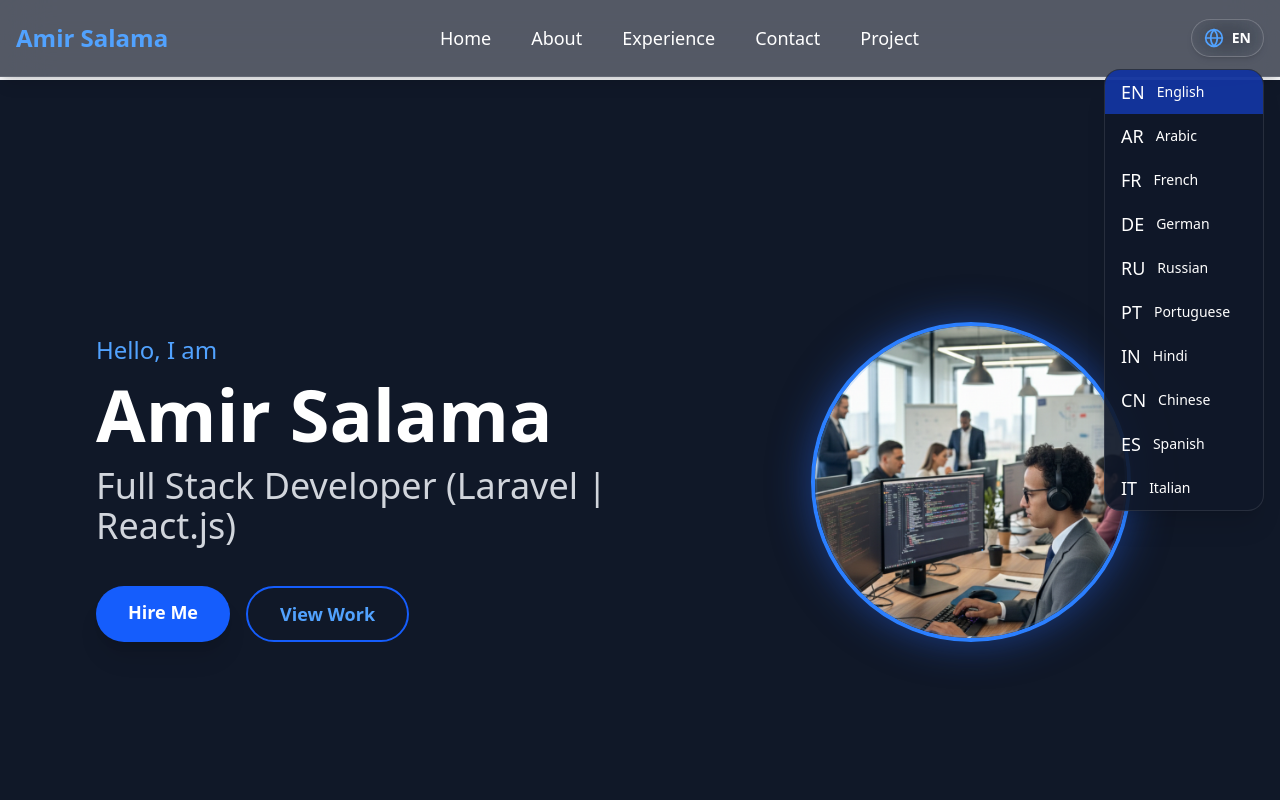
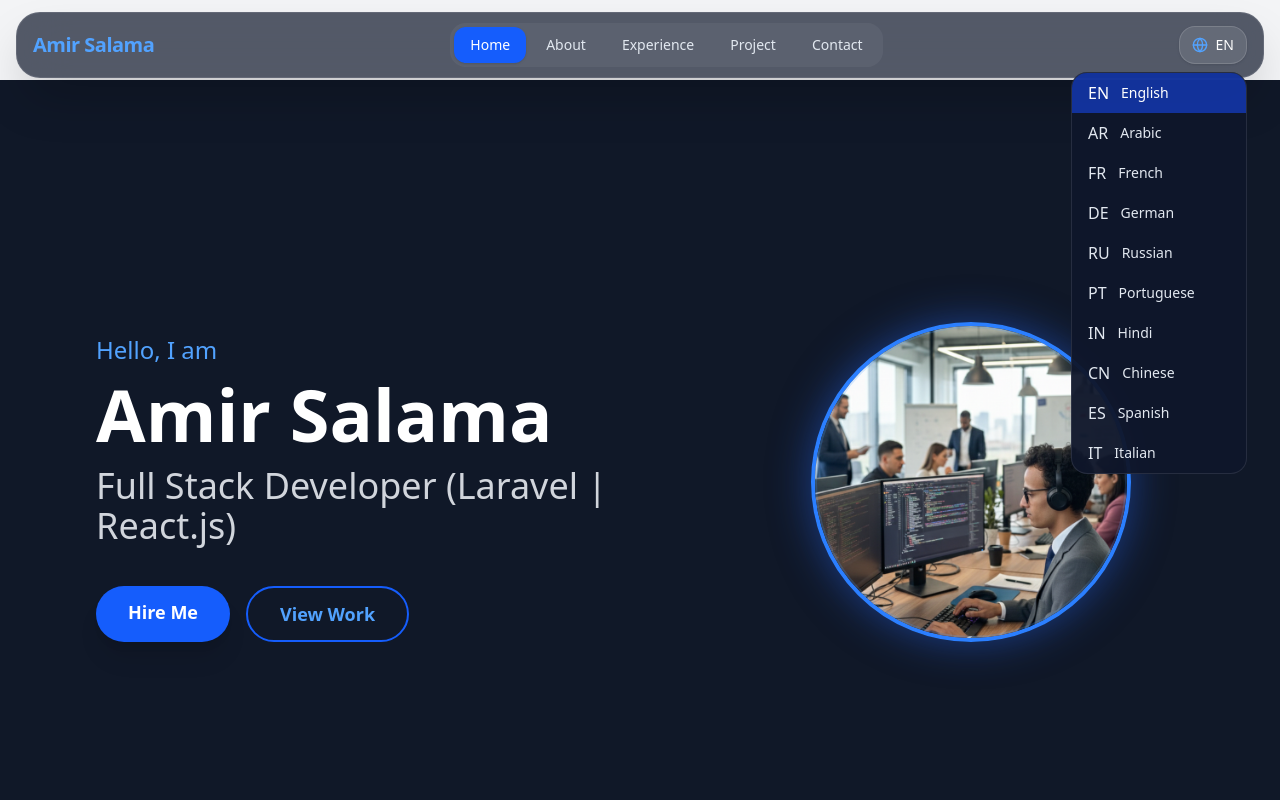
Before and after one commit to amirsalama2002/my-portfolio-app, a React (Vite) app: page / in a window 1280 px wide. Both pictures are taken after a click on the button "EN". Shown: the top 800 px of the page. Built offline with nearby package versions, Linux system fonts and the light colour scheme.

Commit message:
mmmmmmmmmm

```diff
--- a/src/App.jsx
+++ b/src/App.jsx
@@ -17,7 +17,7 @@ function App() {
 
   return (
     // <Router> لتغليف التطبيق
-    <Router>
+    <Router className="dark:bg-gray-900">
       <div className="min-h-screen bg-gray-100 dark:bg-gray-900">
 
         {/* شريط التنقل (Navbar) يبقى في الخارج ليظهر في كل الصفحات */}
--- a/src/components/Navbar.jsx
+++ b/src/components/Navbar.jsx
@@ -1,129 +1,123 @@
-import React, { useState } from 'react';
-import { useTranslation } from 'react-i18next';
-import { Link } from 'react-router-dom';
-import { motion, AnimatePresence } from 'framer-motion';
-import { Menu, X, Globe } from 'lucide-react';
-import toast, { Toaster } from 'react-hot-toast'; // ✅ إضافه المكتبة
+import React, { useState, useMemo } from 'react'
+import { Link, NavLink } from 'react-router-dom'
+import { useTranslation } from 'react-i18next'
+import { motion, AnimatePresence } from 'framer-motion'
+import { Menu, X, Globe } from 'lucide-react'
+import toast, { Toaster } from 'react-hot-toast'
 
-const Navbar = () => {
-  const { t, i18n } = useTranslation();
-  const [isOpen, setIsOpen] = useState(false);
-  const [isLangOpen, setIsLangOpen] = useState(false);
-  const isRTL = i18n.language === 'ar';
+export default function Navbar() {
+  const { t, i18n } = useTranslation()
+  const [open, setOpen] = useState(false)
+  const [langOpen, setLangOpen] = useState(false)
+  const isRTL = i18n.language === 'ar'
 
-  const languages = [
+  const languages = useMemo(() => ([
     { code: 'en', label: t('lango.en'), flag: 'EN' },
     { code: 'ar', label: t('lango.ar'), flag: 'AR' },
     { code: 'fr', label: t('lango.fr'), flag: 'FR' },
     { code: 'de', label: t('lango.de'), flag: 'DE' },
     { code: 'ru', label: t('lango.ru'), flag: 'RU' },
     { code: 'pt', label: t('lango.pt'), flag: 'PT' },
-    { code: 'हिंदी', label: t('lango.hi'), flag: 'IN' },
+    { code: 'hi', label: t('lango.hi'), flag: 'IN' },
     { code: 'cn', label: t('lango.cn'), flag: 'CN' },
-    { code: 'esp', label: t('lango.es'), flag: 'ES' },
+    { code: 'es', label: t('lango.es'), flag: 'ES' },
     { code: 'it', label: t('lango.it'), flag: 'IT' },
-  ];
+  ]), [t])
 
-  const currentLang = languages.find(l => l.code === i18n.language) || languages[0];
+  const currentLang = languages.find(l => l.code === i18n.language) || languages[0]
 
   const changeLanguage = (lng) => {
-    i18n.changeLanguage(lng);
-    document.documentElement.dir = lng === 'ar' ? 'rtl' : 'ltr';
-    setIsLangOpen(false);
-    setIsOpen(false);
+    i18n.changeLanguage(lng)
+    document.documentElement.dir = lng === 'ar' ? 'rtl' : 'ltr'
+    setLangOpen(false)
+    setOpen(false)
 
-    // ✅ Toast يظهر عند تغيير اللغة
-    const lang = languages.find(l => l.code === lng);
-    toast.success(`Language changed to ${lang?.label} ${lang?.flag}`, {
+    const lang = languages.find(l => l.code === lng)
+    toast.success(`${t('toast.lang')}: ${lang?.label}`, {
       style: {
-        background: '#111827',
+        background: '#0b1220',
         color: '#fff',
         border: '1px solid #2563eb',
-        padding: '10px 16px',
-        borderRadius: '10px',
+        borderRadius: 14,
       },
       iconTheme: { primary: '#2563eb', secondary: '#fff' },
-    });
-  };
+    })
+  }
 
   const navItems = [
     { name: t('nav.home'), path: '/' },
     { name: t('nav.about'), path: '/about' },
     { name: t('nav.services'), path: '/experience' },
+    { name: t('nav.prodect'), path: '/prodect' },
     { name: t('nav.contact'), path: '/contact' },
-    { name: t('nav.prodect'), path: '/prodect' },
-  ];
-
-  const navbarVariants = {
-    hidden: { y: -100, opacity: 0 },
-    visible: { y: 0, opacity: 1, transition: { type: 'spring', stiffness: 80, damping: 15, delay: 0.2 } },
-  };
+  ]
 
   return (
     <>
-      <Toaster position="top-center" reverseOrder={false} /> {/* ✅ مكان عرض التوست */}
+      <Toaster position="top-center" />
 
-      <motion.nav
-        className="bg-gray-900/70 backdrop-blur-xl shadow-lg fixed w-full z-50 border-b border-white/10"
-        initial="hidden"
-        animate="visible"
-        variants={navbarVariants}
+      <motion.header
+        initial={{ y: -80, opacity: 0 }}
+        animate={{ y: 0, opacity: 1 }}
+        transition={{ type: 'spring', stiffness: 80, damping: 14 }}
+        className="fixed inset-x-0 top-0 z-50"
       >
-        <div className="container mx-auto px-4 py-4 flex justify-between items-center">
-
+        <nav className="mx-auto max-w-7xl px-4">
+          <div className="mt-3 rounded-3xl border border-white/10 bg-slate-900/70 backdrop-blur-xl shadow-2xl">
+            <div className="flex h-16 items-center justify-between px-4">
               {/* Logo */}
-          <Link
-            to="/"
-            className="text-2xl font-extrabold text-blue-400 hover:text-blue-500 transition-all"
-          >
+              <Link to="/" className="text-xl font-extrabold tracking-tight text-blue-400 hover:text-blue-500">
                 {t('home.my_name')}
               </Link>
 
-          {/* Desktop Links */}
-          <div className="hidden md:flex flex-1 items-center justify-center space-x-4 rtl:space-x-reverse">
-            {navItems.map((item) => (
-              <Link
-                key={item.name}
+              {/* Desktop Nav */}
+              <div className="hidden md:flex items-center gap-1 rounded-2xl bg-white/5 p-1">
+                {navItems.map(item => (
+                  <NavLink
+                    key={item.path}
                     to={item.path}
-                className="text-white hover:text-blue-400 px-3 py-2 transition duration-200 text-lg font-medium"
+                    className={({ isActive }) =>
+                      `rounded-xl px-4 py-2 text-sm font-medium transition ${
+                        isActive
+                          ? 'bg-blue-600 text-white shadow'
+                          : 'text-slate-200 hover:bg-white/10 hover:text-white'
+                      }`
+                    }
                   >
                     {item.name}
-              </Link>
+                  </NavLink>
                 ))}
               </div>
 
-          {/* Desktop Language Dropdown */}
-          <div className="hidden md:block relative">
-            <motion.button
-              onClick={() => setIsLangOpen(!isLangOpen)}
-              className="flex items-center cursor-pointer
- gap-2 px-3 py-2 rounded-full bg-white/10 hover:bg-white/20 border border-white/20 transition backdrop-blur-lg shadow-md"
+              {/* Actions */}
+              <div className={`flex items-center gap-2 ${isRTL ? 'flex-row-reverse' : ''}`}>
+                {/* Language */}
+                <div className="relative hidden md:block">
+                  <button
+                    onClick={() => setLangOpen(v => !v)}
+                    className="inline-flex items-center gap-2 rounded-2xl border border-white/15 bg-white/10 px-3 py-2 text-sm text-white shadow hover:bg-white/20"
                   >
-              <Globe className="w-5 h-5 text-blue-400" />
-              <span className="text-sm font-semibold text-white">
-                {i18n.language.toUpperCase()}
-              </span>
-            </motion.button>
+                    <Globe className="h-4 w-4 text-blue-400" />
+                    {currentLang.flag}
+                  </button>
 
                   <AnimatePresence>
-              {isLangOpen && (
+                    {langOpen && (
                       <motion.div
-                  initial={{ opacity: 0, y: -10, scale: 0.95 }}
+                        initial={{ opacity: 0, y: -8, scale: 0.96 }}
                         animate={{ opacity: 1, y: 0, scale: 1 }}
-                  exit={{ opacity: 0, y: -10, scale: 0.95 }}
-                  transition={{ duration: 0.25 }}
-                  className="absolute right-0 mt-3 w-40 bg-gray-900/90 backdrop-blur-2xl border border-white/10 rounded-2xl shadow-xl overflow-hidden"
+                        exit={{ opacity: 0, y: -8, scale: 0.96 }}
+                        className="absolute right-0 mt-2 w-44 overflow-hidden rounded-2xl border border-white/10 bg-slate-900/95 backdrop-blur"
                       >
-                  {languages.map((lng) => (
+                        {languages.map(lng => (
                           <button
                             key={lng.code}
                             onClick={() => changeLanguage(lng.code)}
-                      className={`flex items-center cursor-pointer
-  gap-3 w-full px-4 py-2 text-sm text-white hover:bg-blue-600/50 ${
-                        i18n.language === lng.code ? 'bg-blue-700/60' : ''
+                            className={`flex w-full items-center gap-3 px-4 py-2 text-sm transition hover:bg-blue-600/50 ${
+                              i18n.language === lng.code ? 'bg-blue-700/60 text-white' : 'text-slate-200'
                             }`}
                           >
-                      <span className="text-lg">{lng.flag}</span>
+                            <span className="text-base">{lng.flag}</span>
                             <span>{lng.label}</span>
                           </button>
                         ))}
@@ -132,75 +126,63 @@ const Navbar = () => {
                   </AnimatePresence>
                 </div>
 
-          {/* Mobile Controls */}
-          <div className={`md:hidden flex items-center gap-3 ${isRTL ? 'order-first' : 'order-last'}`}>
-            <motion.button
-              onClick={() => setIsLangOpen(!isLangOpen)}
-              whileTap={{ scale: 0.9 }}
-              className="flex items-center  justify-center w-10 h-10 rounded-full bg-white/10 hover:bg-white/20 border border-white/20 transition"
+                {/* Mobile */}
+                <button
+                  onClick={() => setOpen(v => !v)}
+                  className="md:hidden inline-flex h-10 w-10 items-center justify-center rounded-2xl border border-white/15 bg-white/10 text-white"
                 >
-              <span className="text-xl">{currentLang.flag}</span>
-            </motion.button>
-
-            <button onClick={() => setIsOpen(!isOpen)} className="text-white p-2">
-              {isOpen ? <X size={28} /> : <Menu size={28} />}
+                  {open ? <X /> : <Menu />}
                 </button>
               </div>
             </div>
 
-        {/* Mobile Dropdowns */}
+            {/* Mobile Menu */}
             <AnimatePresence>
-          {isLangOpen && (
+              {open && (
                 <motion.div
-              className="md:hidden  bg-gray-800 absolute right-4 top-[72px] w-40 rounded-xl border border-white/10 shadow-lg overflow-hidden"
-              initial={{ opacity: 0, y: -10, scale: 0.9 }}
-              animate={{ opacity: 1, y: 0, scale: 1 }}
-              exit={{ opacity: 0, y: -10, scale: 0.9 }}
-              transition={{ duration: 0.25 }}
+                  initial={{ height: 0, opacity: 0 }}
+                  animate={{ height: 'auto', opacity: 1 }}
+                  exit={{ height: 0, opacity: 0 }}
+                  className="md:hidden border-t border-white/10"
                 >
-              {languages.map((lng) => (
+                  <div className="flex flex-col gap-1 p-3">
+                    {navItems.map(item => (
+                      <NavLink
+                        key={item.path}
+                        to={item.path}
+                        onClick={() => setOpen(false)}
+                        className={({ isActive }) =>
+                          `rounded-xl px-4 py-3 text-sm transition ${
+                            isActive ? 'bg-blue-600 text-white' : 'text-slate-200 hover:bg-white/10'
+                          } ${isRTL ? 'text-right' : 'text-left'}`
+                        }
+                      >
+                        {item.name}
+                      </NavLink>
+                    ))}
+
+                    <div className="mt-2 grid grid-cols-2 gap-2">
+                      {languages.map(lng => (
                         <button
                           key={lng.code}
                           onClick={() => changeLanguage(lng.code)}
-                  className={`flex items-center   gap-3 w-full px-4 py-2 text-sm text-white hover:bg-blue-600/50 ${
-                    i18n.language === lng.code ? 'bg-blue-700/60' : ''
+                          className={`rounded-xl px-3 py-2 text-sm ${
+                            i18n.language === lng.code
+                              ? 'bg-blue-700/70 text-white'
+                              : 'bg-white/5 text-slate-200'
                           }`}
                         >
-                  <span className="text-lg">{lng.flag}</span>
-                  <span>{lng.label}</span>
+                          {lng.flag} {lng.label}
                         </button>
                       ))}
+                    </div>
+                  </div>
                 </motion.div>
               )}
             </AnimatePresence>
-
-        <AnimatePresence>
-          {isOpen && (
-            <motion.div
-              className="md:hidden bg-gray-800 absolute w-full shadow-lg"
-              initial={{ opacity: 0, height: 0 }}
-              animate={{ opacity: 1, height: 'auto' }}
-              exit={{ opacity: 0, height: 0 }}
-              transition={{ duration: 0.3 }}
-            >
-              {navItems.map((item) => (
-                <Link
-                  key={item.name}
-                  to={item.path}
-                  onClick={() => setIsOpen(false)}
-                  className={`block px-4 py-3 text-white hover:bg-gray-700 transition duration-200 ${
-                    isRTL ? 'text-right' : 'text-left'
-                  }`}
-                >
-                  {item.name}
-                </Link>
-              ))}
-            </motion.div>
-          )}
-        </AnimatePresence>
-      </motion.nav>
+          </div>
+        </nav>
+      </motion.header>
     </>
-  );
-};
-
-export default Navbar;
+  )
+}
```
Lines whose indentation alone changed are shown as unchanged.
